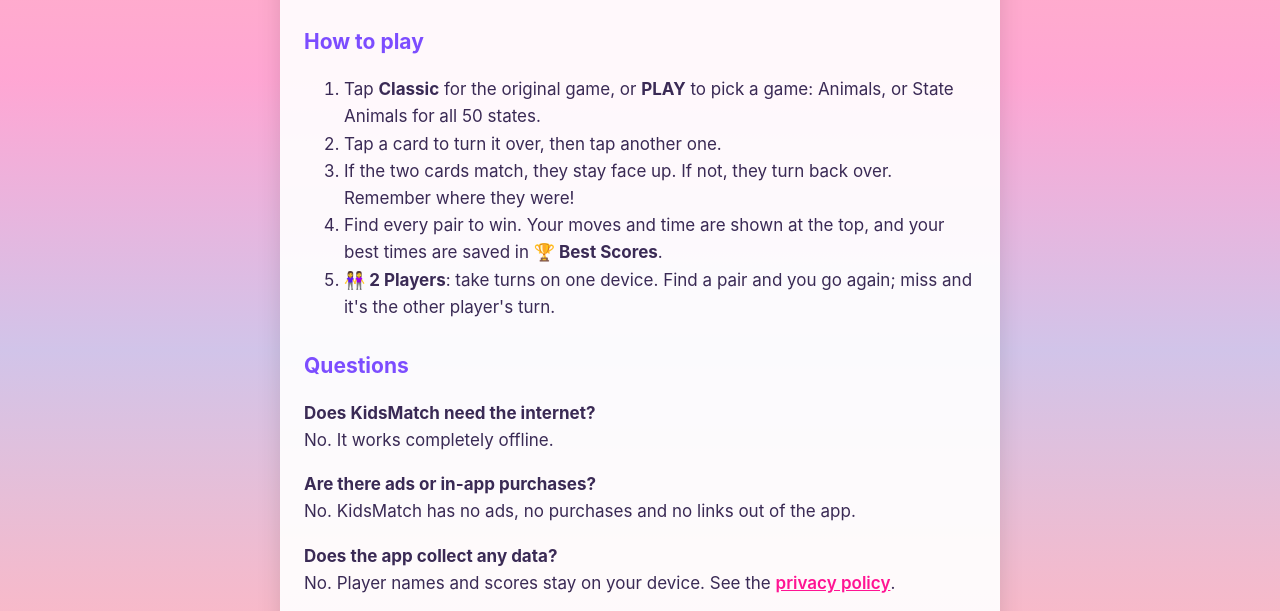
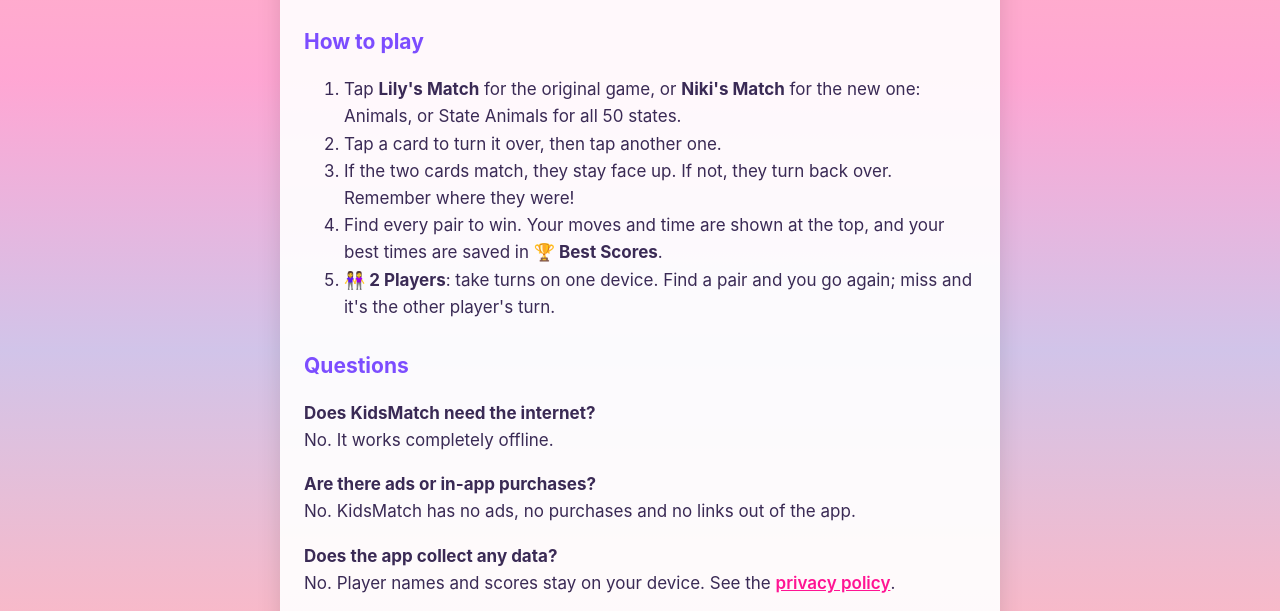
Before and after one commit to ryanhudgeons/kidsmatch, a plain HTML site: page index.html in a window 1280 px wide. Shown: the part 186-797 px from the top of the page. Drawn offline with Linux system fonts and the light colour scheme.

Commit message:
Support page: Lily's Match and Niki's Match
Co-Authored-By: Claude Opus 5.5 <noreply@anthropic.com>
Claude-Session: https://claude.ai/code/session_01TaMjHqpFin7ZRBntZgYQBR

```diff
--- a/index.html
+++ b/index.html
@@ -17,7 +17,7 @@
 
 <h2>How to play</h2>
 <ol>
-  <li>Tap <strong>Classic</strong> for the original game, or <strong>PLAY</strong> to pick a game: Animals, or State Animals for all 50 states.</li>
+  <li>Tap <strong>Lily's Match</strong> for the original game, or <strong>Niki's Match</strong> for the new one: Animals, or State Animals for all 50 states.</li>
   <li>Tap a card to turn it over, then tap another one.</li>
   <li>If the two cards match, they stay face up. If not, they turn back over. Remember where they were!</li>
   <li>Find every pair to win. Your moves and time are shown at the top, and your best times are saved in <strong>🏆 Best Scores</strong>.</li>
```
